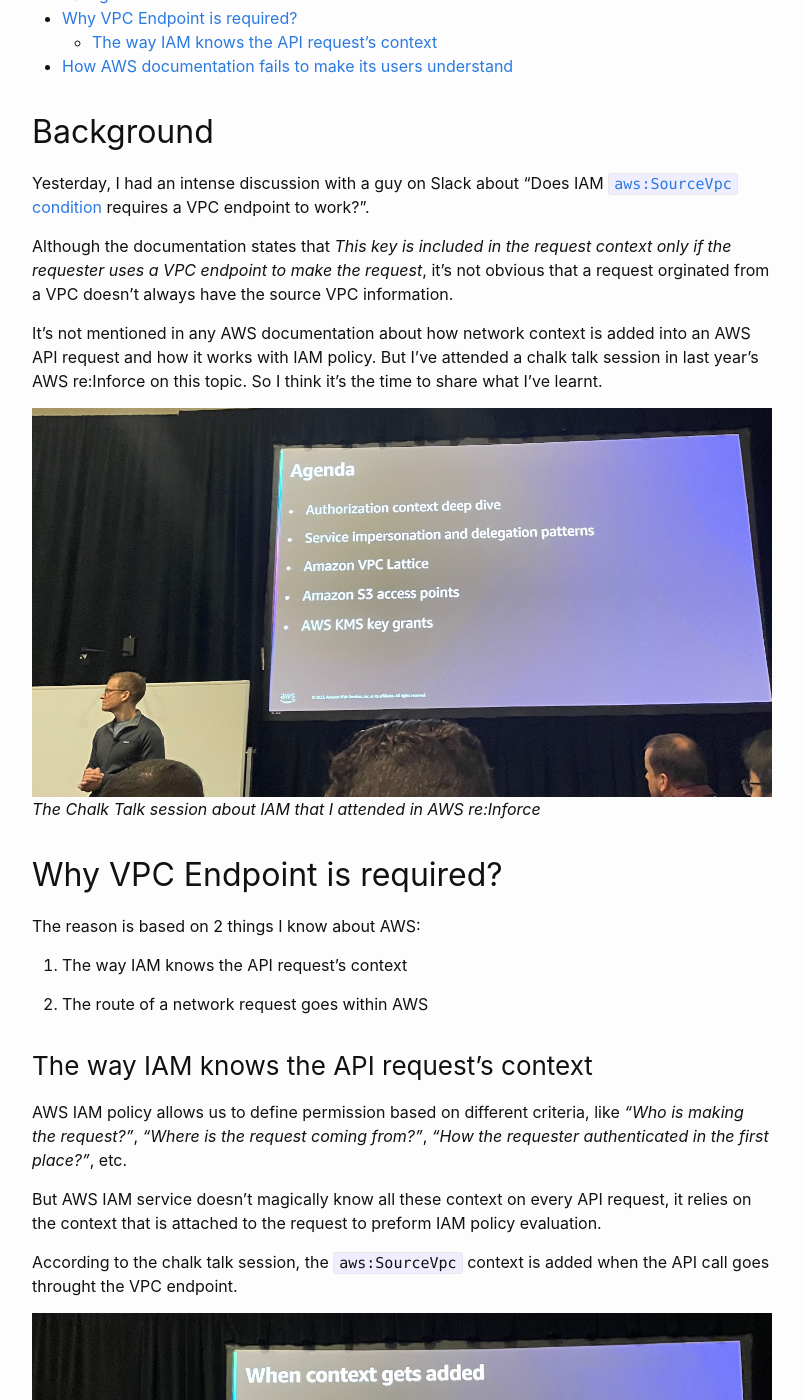
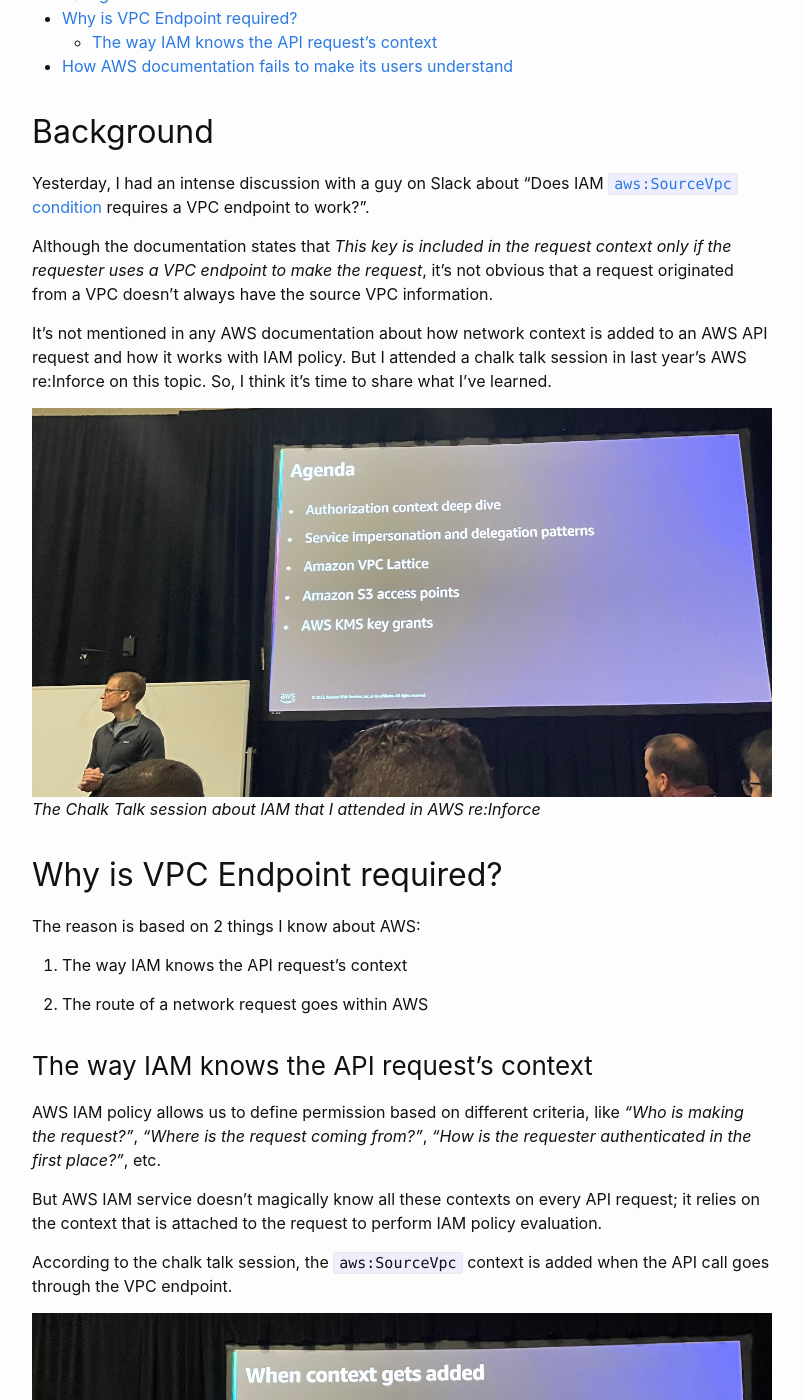
Before and after one commit to richardfan1126/richardfan1126.github.io, a Jekyll site: the page built from _posts/2024-01-18-can-we-use-aws-sourcevpc-condition-without-a-vpc-endpoint.markdown, in a window 1280 px wide and 1400 px high, scrolled down 273 px. Shown: the whole window, without its empty margins (238-1041 px from the left). Built offline with Jekyll 4.4.1, drawn with Linux system fonts in a browser that asks for light colours; comment, search, counter and statistics services are not loaded; some of the changed text lies outside the part shown.

Commit message:
Edit "Can We Use aws:SourceVpc Condition Without a VPC Endpoint?"

```diff
--- a/_posts/2024-01-18-can-we-use-aws-sourcevpc-condition-without-a-vpc-endpoint.markdown
+++ b/_posts/2024-01-18-can-we-use-aws-sourcevpc-condition-without-a-vpc-endpoint.markdown
@@ -10,14 +10,14 @@
 
 Yesterday, I had an intense discussion with a guy on Slack about "Does IAM [`aws:SourceVpc` condition](https://docs.aws.amazon.com/IAM/latest/UserGuide/reference_policies_condition-keys.html#condition-keys-sourcevpc){:target="_blank"} requires a VPC endpoint to work?".
 
-Although the documentation states that _This key is included in the request context only if the requester uses a VPC endpoint to make the request_, it's not obvious that a request orginated from a VPC doesn't always have the source VPC information.
+Although the documentation states that _This key is included in the request context only if the requester uses a VPC endpoint to make the request_, it's not obvious that a request originated from a VPC doesn't always have the source VPC information.
 
-It's not mentioned in any AWS documentation about how network context is added into an AWS API request and how it works with IAM policy. But I've attended a chalk talk session in last year's AWS re:Inforce on this topic. So I think it's the time to share what I've learnt.
+It's not mentioned in any AWS documentation about how network context is added to an AWS API request and how it works with IAM policy. But I attended a chalk talk session in last year's AWS re:Inforce on this topic. So, I think it's time to share what I've learned.
 
 ![The Chalk Talk session about IAM that I attended in AWS re:Inforce](/assets/images/63374aa3-5367-4183-b489-c7d484039f52.jpg)
 _The Chalk Talk session about IAM that I attended in AWS re:Inforce_
 
-## Why VPC Endpoint is required?
+## Why is VPC Endpoint required?
 
 The reason is based on 2 things I know about AWS:
 
@@ -27,13 +27,13 @@
 
 ### The way IAM knows the API request's context
 
-AWS IAM policy allows us to define permission based on different criteria, like _"Who is making the request?"_, _"Where is the request coming from?"_, _"How the requester authenticated in the first place?"_, etc.
+AWS IAM policy allows us to define permission based on different criteria, like _"Who is making the request?"_, _"Where is the request coming from?"_, _"How is the requester authenticated in the first place?"_, etc.
 
-But AWS IAM service doesn't magically know all these context on every API request, it relies on the context that is attached to the request to preform IAM policy evaluation.
+But AWS IAM service doesn't magically know all these contexts on every API request; it relies on the context that is attached to the request to perform IAM policy evaluation.
 
-According to the chalk talk session, the `aws:SourceVpc` context is added when the API call goes throught the VPC endpoint.
+According to the chalk talk session, the `aws:SourceVpc` context is added when the API call goes through the VPC endpoint.
 
-![Request contexts are added at different stage of the traffic path](/assets/images/85d12612-0bb7-45c9-9bab-3d03d445dd1e.jpg)
-_Request contexts are added at different stage of the traffic path_
+![Request contexts are added at different stages of the traffic path](/assets/images/85d12612-0bb7-45c9-9bab-3d03d445dd1e.jpg)
+_Request contexts are added at different stages of the traffic path_
 
 ## How AWS documentation fails to make its users understand
```
